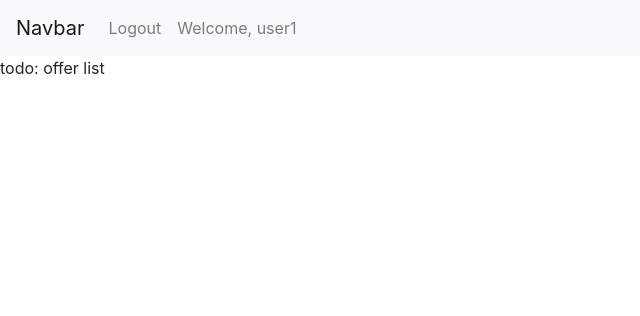
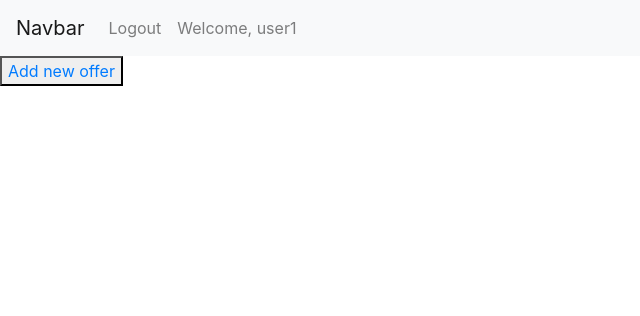
Before and after one commit to Kartm/e-bazaar, a Django app: template offers/templates/offers/offer_list.html in a window 1280 px wide. Shown: the top 316 px of the page, without its empty margins (0-640 px from the left). Run offline with Django 3.2, Linux system fonts and the light colour scheme; the template is opened without the code that fills it, so the values that code supplies are empty; a user stored in the database is signed in.

Commit message:
Add link to create offers

```diff
--- a/offers/templates/offers/offer_list.html
+++ b/offers/templates/offers/offer_list.html
@@ -2,6 +2,7 @@
 
 {% block content %}
 
-todo: offer list
+    <button><a href="{% url 'offers:offer_create_view' %}">Add new offer</a></button>
+
 
 {% endblock %}
```
